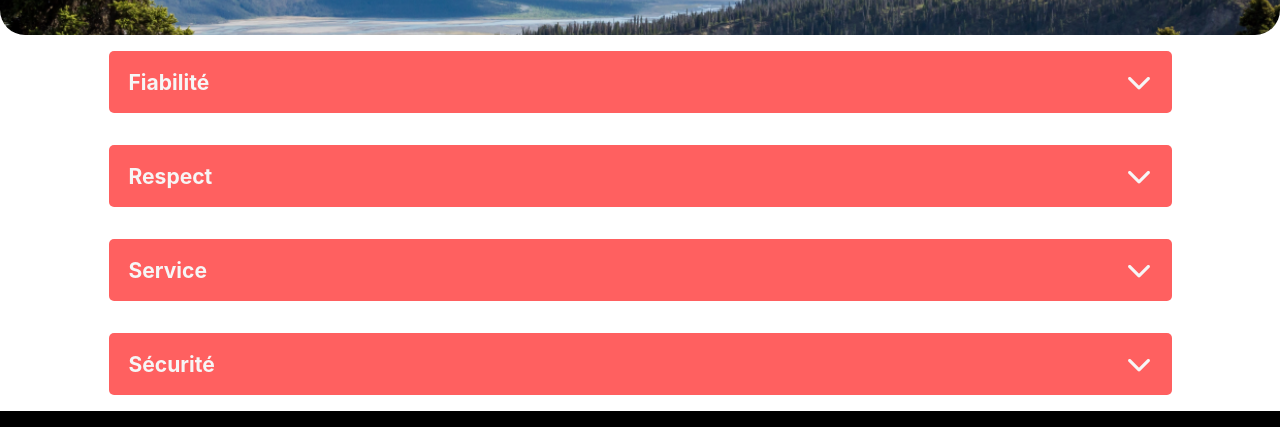
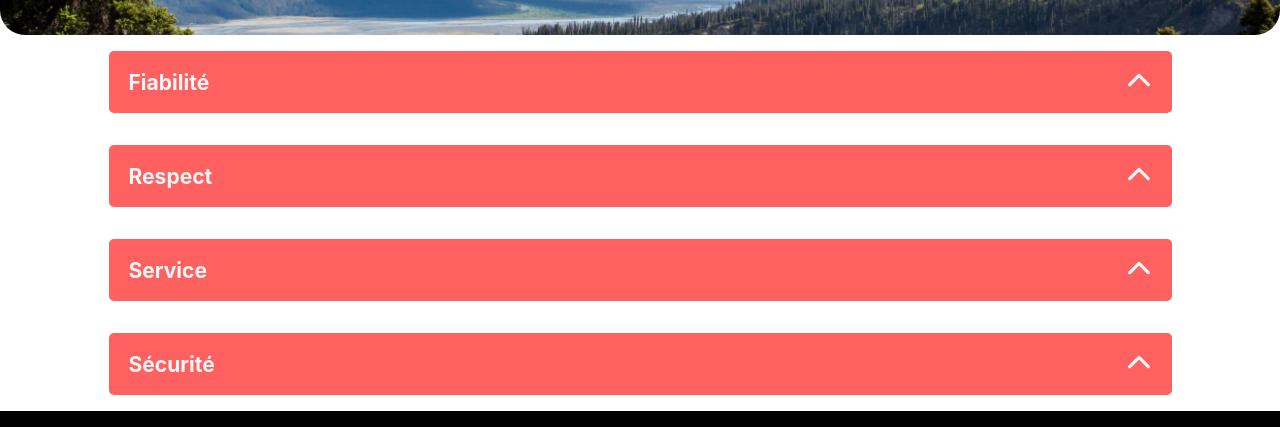
Before and after one commit to SamySIDHOUM/Kasa, a React (Create React App) app: page /about in a window 1280 px wide. Shown: the part 328-755 px from the top of the page. Built offline with nearby package versions, Linux system fonts and the light colour scheme.

Commit message:
Changement apporté à collapse

```diff
--- a/src/components/Collapse.jsx
+++ b/src/components/Collapse.jsx
@@ -9,11 +9,11 @@ export default function Collapse(props) {
   };
 
   return (
-    <div className={`collapse ${isCollapsed ? 'collapsed' : 'expanded'}`}>
+    <div className={"collapse " + (isCollapsed ? 'collapsed' : 'expanded')}>
       <div className="custom" onClick={toggleCollapse}>
         <h3>{props.title}</h3>
         <div className="arrow">
-          <i className={`fa-solid ${isCollapsed ? 'fa-chevron-down' : 'fa-chevron-up'}`}></i>
+          <i className={"fa-solid " + (isCollapsed ? 'fa-chevron-up' : 'fa-chevron-down')}></i>
         </div>
       </div>
       {!isCollapsed && <div className="content">{props.children}</div>}
```
